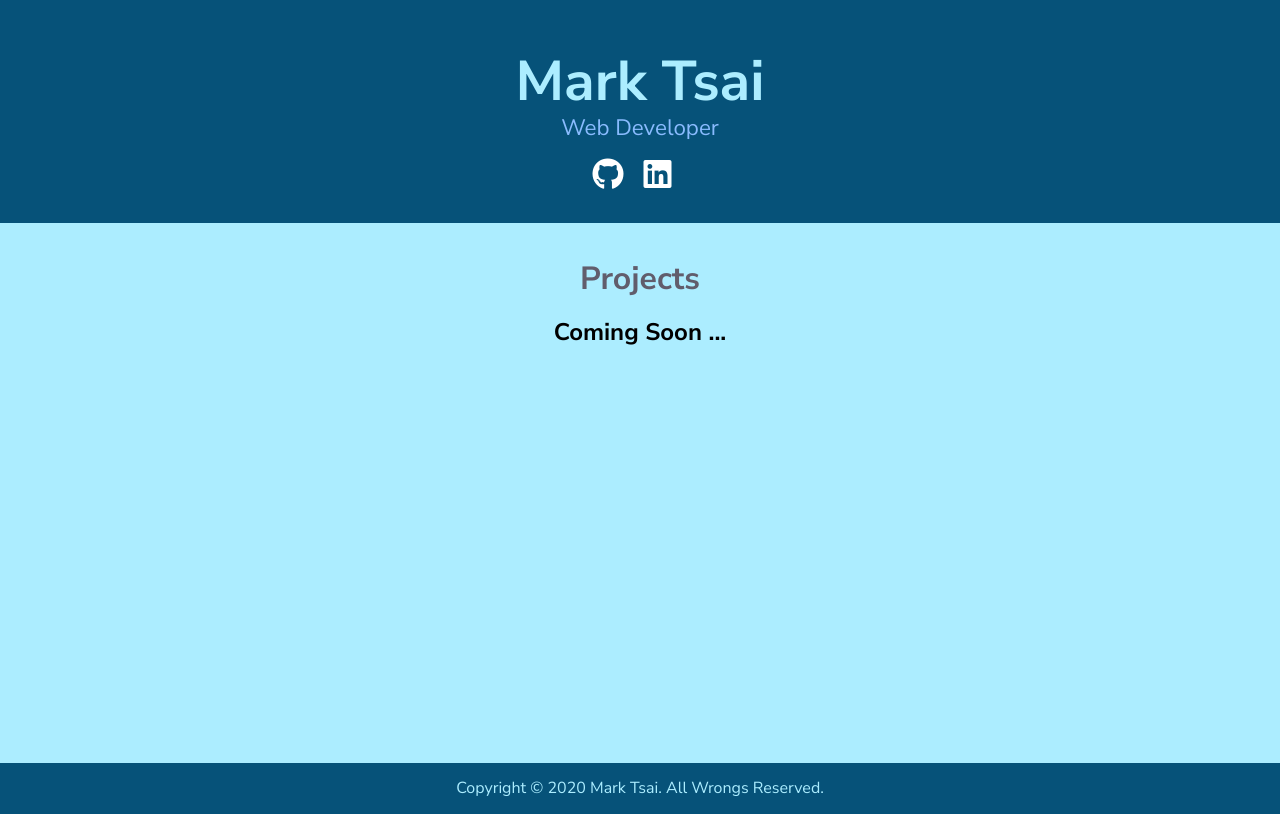
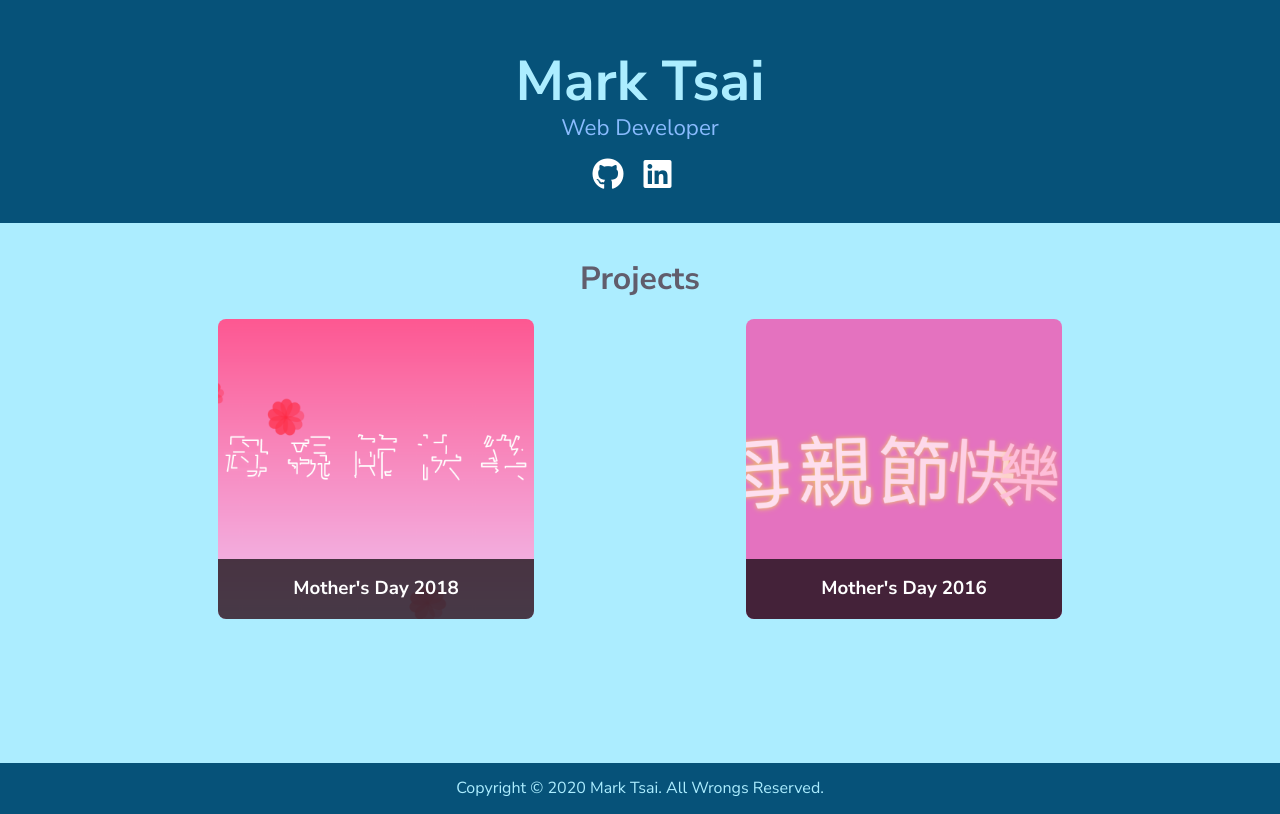
Before and after one commit to mxgit1090/mxgit1090.github.io, a plain HTML site: page index.html in a window 1280 px wide. Drawn offline with nearby package versions, Linux system fonts and the light colour scheme.

Commit message:
feat(app): add projects

```diff
--- a/index.html
+++ b/index.html
@@ -43,22 +43,74 @@
   -->
   <section id="projects">
     <h1>Projects</h1>
-    <h2>Coming Soon ...</h2>
-    <!-- Projects will coming soon
+    <!--<h2>Coming Soon ...</h2>-->
     <div class="projects__container">
       <div class="projects__row">
         <div class="projects__col">
-          <div class="projects_item-container"></div>
+          <div
+            class="projects_item-container"
+            style="background-image: url('public/projects/mothersday2018.png');"
+          >
+            <div class="projects__item-description">
+              <h3 class="projects__item-description-title">Mother's Day 2018</h3>
+              <p class="projects__item-description-icons">
+                <a target="_blank" href="https://mxgit1090.github.io/MothersDay/2018">
+                  <i class="social__list-icon fas fa-link"></i>
+                </a>
+                <a target="_blank" href="https://codepen.io/mxpen1090/pen/WNvwRmN">
+                  <i class="social__list-icon fab fa-codepen"></i>
+                </a>
+                <a target="_blank" href="https://github.com/mxgit1090/MothersDay">
+                  <i class="social__list-icon fab fa-github"></i>
+                </a>
+              </p>
+              <p>
+                <div class="projects__item-description-tag">Pug</div>
+                <div class="projects__item-description-tag">SASS</div>
+                <div class="projects__item-description-tag">SVG</div>
+                <div class="projects__item-description-tag">Rollup.js</div>
+              </p>
+              <p class="projects__item-description-text">
+                Use SASS to handle red heart flowers flowing down, then the text appears with SVG.
+              </p>
+            </div>
+          </div>
         </div>
         <div class="projects__col">
-          <div class="projects_item-container"></div>
+          <div class="projects_item-container"
+            style="background-image: url('public/projects/mothersday2016.png');"
+          >
+            <div class="projects__item-description">
+              <h3 class="projects__item-description-title">Mother's Day 2016</h3>
+              <p class="projects__item-description-icons">
+                <a target="_blank" href="https://mxgit1090.github.io/MothersDay/2016">
+                  <i class="social__list-icon fas fa-link"></i>
+                </a>
+                <a target="_blank" href="https://codepen.io/mxpen1090/pen/qZgXNa">
+                  <i class="social__list-icon fab fa-codepen"></i>
+                </a>
+                <a target="_blank" href="https://github.com/mxgit1090/MothersDay">
+                  <i class="social__list-icon fab fa-github"></i>
+                </a>
+              </p>
+              <p>
+                <div class="projects__item-description-tag">Pug</div>
+                <div class="projects__item-description-tag">Stylus</div>
+                <div class="projects__item-description-tag">Rollup.js</div>
+              </p>
+              <p class="projects__item-description-text">
+                Use Stylus to make the heart-beat-like characters effects
+              </p>
+            </div>
+          </div>
         </div>
-        <div class="projects__col">
-          <div class="projects_item-container"></div>
-        </div>
+        <!--
+          <div class="projects__col">
+            <div class="projects_item-container"></div>
+          </div>
+        -->
       </div>
     </div>
-    -->
   </section>
   <footer>
     Copyright © <span></span> Mark Tsai. All Wrongs Reserved.
--- a/styles/index.css
+++ b/styles/index.css
@@ -140,15 +140,6 @@ section h1 {
   padding: 0 16px;
 }
 
-.projects_item-container {
-  display: flex;
-  flex: 1 1 auto;
-  align-items: center;
-  justify-content: center;
-  border-radius: 8px;
-  background-color: white;
-}
-
 @media screen and (max-width: 960px) {
   .projects__col {
     flex: 0 0 50%;
@@ -161,6 +152,62 @@ section h1 {
   }
 }
 
+.projects_item-container {
+  display: flex;
+  flex: 1 1 auto;
+  align-items: center;
+  justify-content: center;
+  position: relative;
+  border-radius: 8px;
+  background-color: white;
+  background-repeat: no-repeat;
+  background-position: center;
+  background-size: cover;
+  overflow: hidden;
+}
+
+.projects__item-description {
+  position: absolute;
+  bottom: -240px;
+  width: 100%;
+  height: 100%;
+  padding: 0 16px;
+  background-color: rgba(0, 0, 0, 0.7);
+  transition: bottom 0.35s ease-in-out;
+}
+
+.projects_item-container:hover .projects__item-description,
+.projects_item-container:focus .projects__item-description {
+  bottom: 0px;
+}
+
+.projects__item-description-title {
+  color: #FFFFFF;
+}
+
+.projects__item-description-icons {
+  margin-top: 20px;
+  text-decoration: none;
+}
+
+.projects__item-description-icons > a {
+  display: inline-block;
+}
+
+.projects__item-description-tag {
+  display: inline;
+  margin-right: 4px;
+  padding: 2px 8px;
+  border-radius: 4px;
+  color: #FFFFFF;
+  background-color: #555
+}
+
+.projects__item-description-text {
+  color: #FFFFFF;
+  line-height: 1.35;
+}
+
 footer {
   padding: 16px 0;
   color: #ACEDFF;
```
Also changed, not shown: public/projects/mothersday2016.png (added), public/projects/mothersday2018.png (added).
